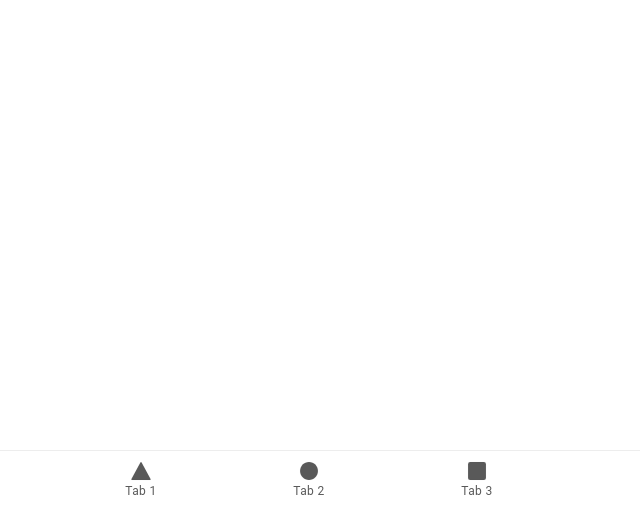
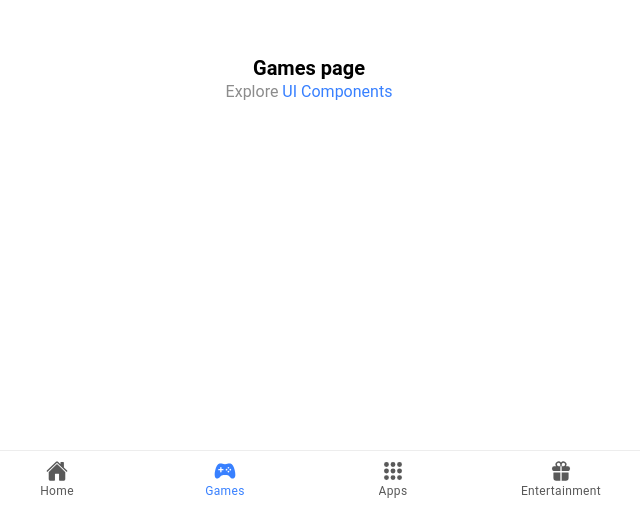
Before and after one commit to felipelalmeida/appStore, a React (Vite) app: page /games in a window 1280 px wide. Shown: the part 293-800 px from the top of the page, without its empty margins (331-971 px from the left). Built offline with nearby package versions, Linux system fonts and the light colour scheme.

Commit message:
pages and tabs structure

```diff
--- a/src/App.tsx
+++ b/src/App.tsx
@@ -1,75 +1,30 @@
-import { Redirect, Route } from 'react-router-dom';
-import {
-  IonApp,
-  IonIcon,
-  IonLabel,
-  IonRouterOutlet,
-  IonTabBar,
-  IonTabButton,
-  IonTabs,
-  setupIonicReact
-} from '@ionic/react';
-import { IonReactRouter } from '@ionic/react-router';
-import { ellipse, square, triangle } from 'ionicons/icons';
-import Tab1 from './pages/Tab1';
-import Tab2 from './pages/Tab2';
-import Tab3 from './pages/Tab3';
+import { IonApp, setupIonicReact } from "@ionic/react";
 
 /* Core CSS required for Ionic components to work properly */
-import '@ionic/react/css/core.css';
+import "@ionic/react/css/core.css";
 
 /* Basic CSS for apps built with Ionic */
-import '@ionic/react/css/normalize.css';
-import '@ionic/react/css/structure.css';
-import '@ionic/react/css/typography.css';
+import "@ionic/react/css/normalize.css";
+import "@ionic/react/css/structure.css";
+import "@ionic/react/css/typography.css";
 
 /* Optional CSS utils that can be commented out */
-import '@ionic/react/css/padding.css';
-import '@ionic/react/css/float-elements.css';
-import '@ionic/react/css/text-alignment.css';
-import '@ionic/react/css/text-transformation.css';
-import '@ionic/react/css/flex-utils.css';
-import '@ionic/react/css/display.css';
+import "@ionic/react/css/padding.css";
+import "@ionic/react/css/float-elements.css";
+import "@ionic/react/css/text-alignment.css";
+import "@ionic/react/css/text-transformation.css";
+import "@ionic/react/css/flex-utils.css";
+import "@ionic/react/css/display.css";
 
 /* Theme variables */
-import './theme/variables.css';
+import "./theme/variables.css";
+import Tabs from "./components/Tabs/Tabs";
 
 setupIonicReact();
 
 const App: React.FC = () => (
   <IonApp>
-    <IonReactRouter>
-      <IonTabs>
-        <IonRouterOutlet>
-          <Route exact path="/tab1">
-            <Tab1 />
-          </Route>
-          <Route exact path="/tab2">
-            <Tab2 />
-          </Route>
-          <Route path="/tab3">
-            <Tab3 />
-          </Route>
-          <Route exact path="/">
-            <Redirect to="/tab1" />
-          </Route>
-        </IonRouterOutlet>
-        <IonTabBar slot="bottom">
-          <IonTabButton tab="tab1" href="/tab1">
-            <IonIcon aria-hidden="true" icon={triangle} />
-            <IonLabel>Tab 1</IonLabel>
-          </IonTabButton>
-          <IonTabButton tab="tab2" href="/tab2">
-            <IonIcon aria-hidden="true" icon={ellipse} />
-            <IonLabel>Tab 2</IonLabel>
-          </IonTabButton>
-          <IonTabButton tab="tab3" href="/tab3">
-            <IonIcon aria-hidden="true" icon={square} />
-            <IonLabel>Tab 3</IonLabel>
-          </IonTabButton>
-        </IonTabBar>
-      </IonTabs>
-    </IonReactRouter>
+    <Tabs />
   </IonApp>
 );
 
--- /dev/null
+++ b/src/components/Tabs/Tabs.tsx
@@ -0,0 +1,60 @@
+import {
+  IonIcon,
+  IonLabel,
+  IonRouterOutlet,
+  IonTabBar,
+  IonTabButton,
+  IonTabs,
+} from "@ionic/react";
+import { IonReactRouter } from "@ionic/react-router";
+import { Route } from "react-router";
+import Home from "../../pages/Home/Home";
+import Games from "../../pages/Games/Games";
+import { apps, gameController, gift, home } from "ionicons/icons";
+import Apps from "../../pages/Apps/Apps";
+import Entertainment from "../../pages/Entertainment/Entertainment";
+
+const Tabs: React.FC = () => {
+  return (
+    <>
+      <IonReactRouter>
+        <IonTabs>
+          <IonRouterOutlet>
+            <Route path="/home">
+              <Home />
+            </Route>
+            <Route path="/games">
+              <Games />
+            </Route>
+            <Route path="/apps">
+              <Apps />
+            </Route>
+            <Route path="/entertainment">
+              <Entertainment />
+            </Route>
+          </IonRouterOutlet>
+          <IonTabBar slot="bottom">
+            <IonTabButton tab="home" href="/home">
+              <IonIcon aria-hidden="true" icon={home} />
+              <IonLabel>Home</IonLabel>
+            </IonTabButton>
+            <IonTabButton tab="games" href="/games">
+              <IonIcon aria-hidden="true" icon={gameController} />
+              <IonLabel>Games</IonLabel>
+            </IonTabButton>
+            <IonTabButton tab="apps" href="/apps">
+              <IonIcon aria-hidden="true" icon={apps} />
+              <IonLabel>Apps</IonLabel>
+            </IonTabButton>
+            <IonTabButton tab="entertainment" href="/entertainment">
+              <IonIcon aria-hidden="true" icon={gift} />
+              <IonLabel>Entertainment</IonLabel>
+            </IonTabButton>
+          </IonTabBar>
+        </IonTabs>
+      </IonReactRouter>
+    </>
+  );
+};
+
+export default Tabs;
--- /dev/null
+++ b/src/pages/Apps/Apps.tsx
@@ -0,0 +1,14 @@
+import { IonContent, IonHeader, IonPage, IonTitle } from "@ionic/react";
+import ExploreContainer from "../../components/ExploreContainer";
+
+const Apps: React.FC = () => {
+  return (
+    <IonPage>
+      <IonContent>
+        <ExploreContainer name="Apps page" />
+      </IonContent>
+    </IonPage>
+  );
+};
+
+export default Apps;
--- /dev/null
+++ b/src/pages/Entertainment/Entertainment.tsx
@@ -0,0 +1,14 @@
+import { IonContent, IonHeader, IonPage, IonTitle } from "@ionic/react";
+import ExploreContainer from "../../components/ExploreContainer";
+
+const Entertainment: React.FC = () => {
+  return (
+    <IonPage>
+      <IonContent>
+        <ExploreContainer name="Entertainment page" />
+      </IonContent>
+    </IonPage>
+  );
+};
+
+export default Entertainment;
--- /dev/null
+++ b/src/pages/Games/Games.tsx
@@ -0,0 +1,14 @@
+import { IonContent, IonHeader, IonPage, IonTitle } from "@ionic/react";
+import ExploreContainer from "../../components/ExploreContainer";
+
+const Games: React.FC = () => {
+  return (
+    <IonPage>
+      <IonContent>
+        <ExploreContainer name="Games page" />
+      </IonContent>
+    </IonPage>
+  );
+};
+
+export default Games;
--- /dev/null
+++ b/src/pages/Home/Home.tsx
@@ -0,0 +1,14 @@
+import { IonContent, IonHeader, IonPage, IonTitle } from "@ionic/react";
+import ExploreContainer from "../../components/ExploreContainer";
+
+const Home: React.FC = () => {
+  return (
+    <IonPage>
+      <IonContent>
+        <ExploreContainer name="Home page" />
+      </IonContent>
+    </IonPage>
+  );
+};
+
+export default Home;
```
Also changed, not shown: src/pages/Apps/Apps.css (added), src/pages/Entertainment/Entertainment.css (added), src/pages/Games/Games.css (added), src/pages/Home/Home.css (added).
